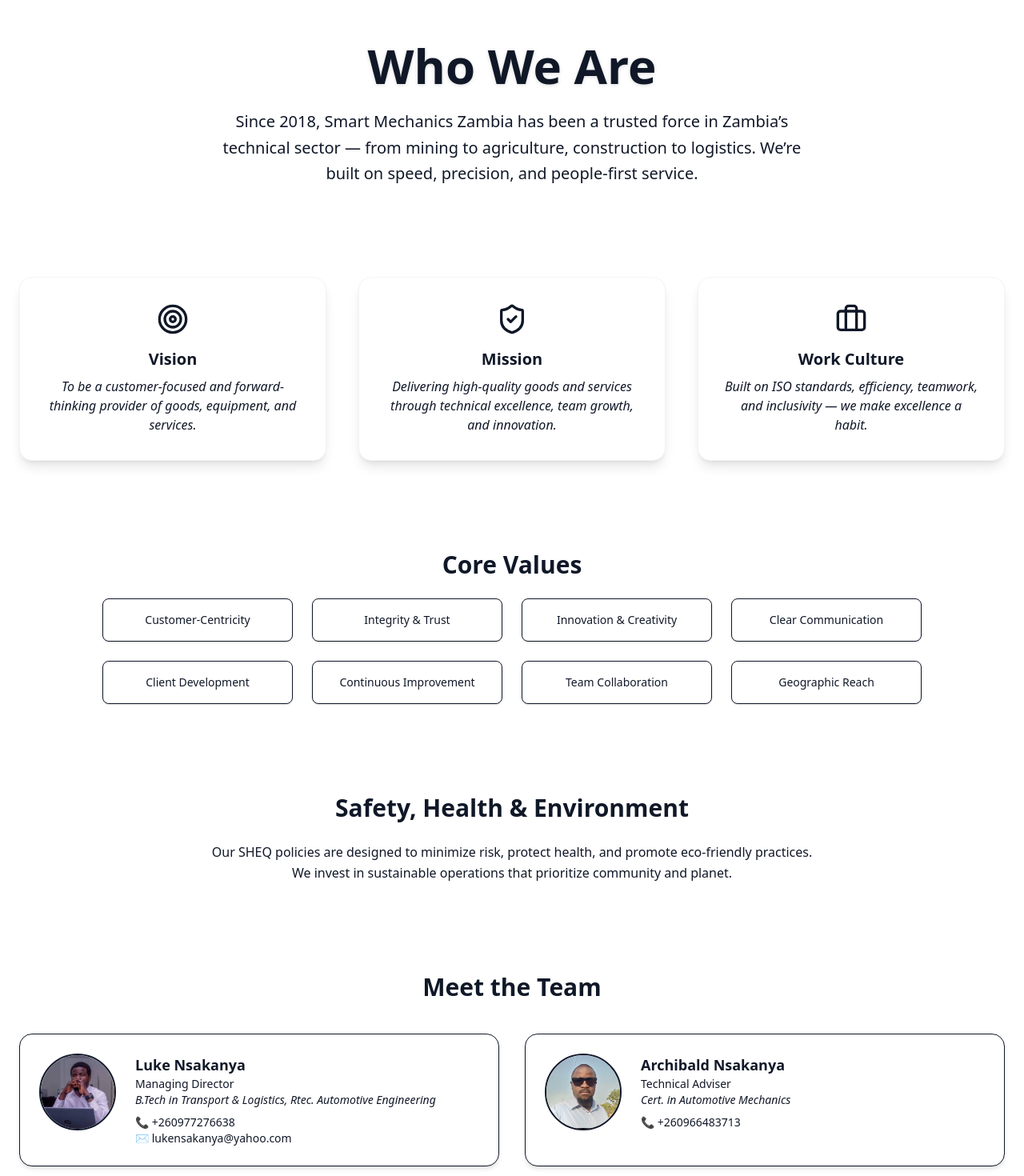
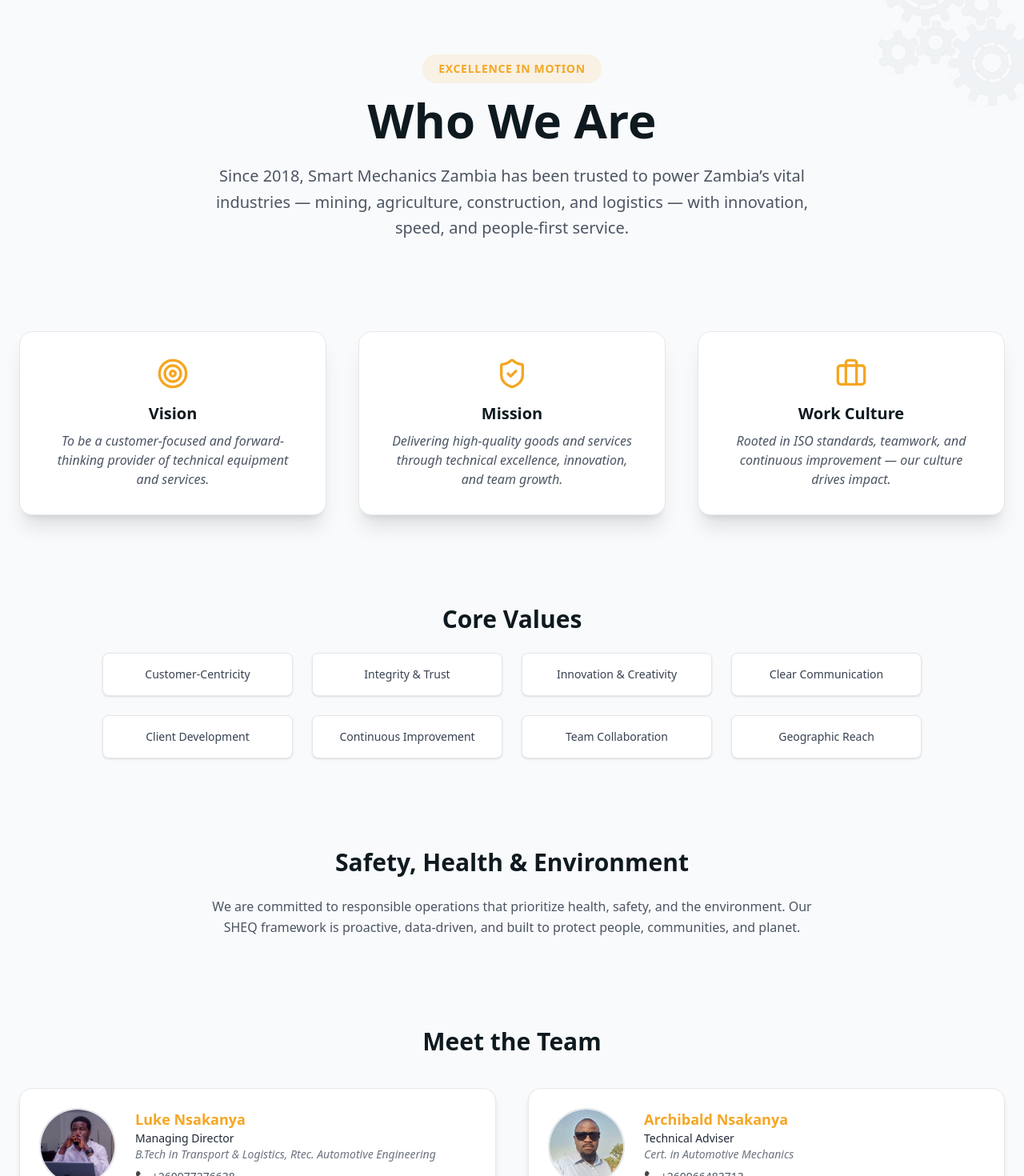
Before and after one commit to temwani-msiska/smart-mechanics, a Next.js app: page /about in a window 1280 px wide. Shown: the part 80-1550 px from the top of the page at 80% size. Built offline with nearby package versions, Linux system fonts and the light colour scheme.

Commit message:
Update About Page

```diff
--- a/src/app/about/page.tsx
+++ b/src/app/about/page.tsx
@@ -2,6 +2,8 @@
 
 import { motion } from "framer-motion";
 import { Briefcase, Target, ShieldCheck } from "lucide-react";
+import Lottie from "lottie-react";
+import gearAnimation from "../../animations/gear.json";
 
 const fadeUp = {
   hidden: { opacity: 0, y: 40 },
@@ -10,7 +12,13 @@
 
 export default function AboutPage() {
   return (
-    <div className="max-w-7xl mx-auto px-6 py-20 space-y-28">
+    <div className="relative bg-[#F9FAFB] text-[#0E1A1F] overflow-hidden">
+      {/* Floating Gear Animation */}
+      <div className="absolute -top-16 -right-16 w-80 opacity-10 z-0 pointer-events-none select-none">
+        <Lottie animationData={gearAnimation} loop />
+      </div>
+
+      <div className="relative z-10 max-w-7xl mx-auto px-6 py-24 space-y-28">
         {/* Header */}
         <motion.section
           className="text-center"
@@ -19,20 +27,22 @@
           animate="show"
           transition={{ duration: 0.6 }}
         >
-        <h1 className="text-5xl md:text-6xl font-extrabold text-primary drop-shadow-sm mb-6">
+          <div className="inline-flex items-center justify-center bg-[#F5A623]/10 text-[#F5A623] px-5 py-2 rounded-full mb-4 text-sm font-semibold uppercase tracking-wider">
+            Excellence In Motion
+          </div>
+          <h1 className="text-5xl md:text-6xl font-extrabold text-[#0E1A1F] mb-6">
             Who We Are
           </h1>
-        <p className="text-gearGray text-lg md:text-xl max-w-3xl mx-auto leading-relaxed">
-          Since 2018, Smart Mechanics Zambia has been a trusted force in
-          Zambia’s technical sector — from mining to agriculture, construction
-          to logistics. We’re built on speed, precision, and people-first
-          service.
+          <p className="text-lg md:text-xl text-[#4B5563] max-w-3xl mx-auto leading-relaxed">
+            Since 2018, Smart Mechanics Zambia has been trusted to power Zambia’s vital
+            industries — mining, agriculture, construction, and logistics — with innovation,
+            speed, and people-first service.
           </p>
         </motion.section>
 
         {/* Vision, Mission, Culture */}
         <motion.section
-        className="grid md:grid-cols-3 gap-10 text-center"
+          className="grid md:grid-cols-3 gap-10"
           initial="hidden"
           whileInView="show"
           viewport={{ once: true }}
@@ -42,43 +52,41 @@
             {
               title: "Vision",
               icon: Target,
-            desc: "To be a customer-focused and forward-thinking provider of goods, equipment, and services.",
+              desc: "To be a customer-focused and forward-thinking provider of technical equipment and services.",
             },
             {
               title: "Mission",
               icon: ShieldCheck,
-            desc: "Delivering high-quality goods and services through technical excellence, team growth, and innovation.",
+              desc: "Delivering high-quality goods and services through technical excellence, innovation, and team growth.",
             },
             {
               title: "Work Culture",
               icon: Briefcase,
-            desc: "Built on ISO standards, efficiency, teamwork, and inclusivity — we make excellence a habit.",
+              desc: "Rooted in ISO standards, teamwork, and continuous improvement — our culture drives impact.",
             },
           ].map(({ title, icon: Icon, desc }) => (
             <motion.div
               key={title}
               variants={fadeUp}
-            className="bg-white p-8 rounded-2xl shadow-lg border border-gray-100 hover:shadow-xl transition"
+              whileHover={{ scale: 1.04 }}
+              className="bg-white p-8 rounded-2xl shadow-xl border border-gray-200 transition-transform duration-300 text-center"
             >
-            <Icon className="mx-auto h-10 w-10 text-primary mb-4" />
-            <h3 className="text-xl font-bold text-darkBg mb-2">{title}</h3>
-            <p className="text-textGray italic">{desc}</p>
+              <Icon className="mx-auto h-10 w-10 text-[#F5A623] mb-4" />
+              <h3 className="text-xl font-bold mb-2">{title}</h3>
+              <p className="text-[#4B5563] italic">{desc}</p>
             </motion.div>
           ))}
         </motion.section>
 
         {/* Values */}
         <motion.section
-        variants={fadeUp}
           initial="hidden"
           whileInView="show"
           viewport={{ once: true }}
-        transition={{ duration: 0.5 }}
+          transition={{ duration: 0.6 }}
         >
-        <h2 className="text-3xl font-bold text-center text-darkBg mb-6">
-          Core Values
-        </h2>
-        <ul className="grid grid-cols-2 md:grid-cols-4 gap-6 text-center text-gearGray text-sm max-w-5xl mx-auto">
+          <h2 className="text-3xl font-bold text-center mb-6">Core Values</h2>
+          <div className="grid grid-cols-2 md:grid-cols-4 gap-6 max-w-5xl mx-auto">
             {[
               "Customer-Centricity",
               "Integrity & Trust",
@@ -88,32 +96,31 @@
               "Continuous Improvement",
               "Team Collaboration",
               "Geographic Reach",
-          ].map((val) => (
-            <li
-              key={val}
-              className="bg-white py-4 px-2 rounded-lg shadow-sm hover:shadow-md transition border"
+            ].map((val, idx) => (
+              <motion.div
+                key={idx}
+                variants={fadeUp}
+                className="bg-white py-4 px-3 text-center text-sm text-[#374151] rounded-lg shadow-sm hover:shadow-md transition border border-gray-200"
               >
                 {val}
-            </li>
+              </motion.div>
             ))}
-        </ul>
+          </div>
         </motion.section>
 
-      {/* SHEQ */}
+        {/* SHEQ Section */}
         <motion.section
-        variants={fadeUp}
           initial="hidden"
           whileInView="show"
           viewport={{ once: true }}
-        transition={{ duration: 0.5 }}
+          transition={{ duration: 0.6 }}
+          className="text-center max-w-3xl mx-auto"
         >
-        <h2 className="text-3xl font-bold text-center text-darkBg mb-6">
-          Safety, Health & Environment
-        </h2>
-        <p className="text-center text-gearGray max-w-3xl mx-auto leading-relaxed">
-          Our SHEQ policies are designed to minimize risk, protect health, and
-          promote eco-friendly practices. We invest in sustainable operations
-          that prioritize community and planet.
+          <h2 className="text-3xl font-bold mb-6">Safety, Health & Environment</h2>
+          <p className="text-[#4B5563] leading-relaxed">
+            We are committed to responsible operations that prioritize health, safety,
+            and the environment. Our SHEQ framework is proactive, data-driven,
+            and built to protect people, communities, and planet.
           </p>
         </motion.section>
 
@@ -124,10 +131,8 @@
           viewport={{ once: true }}
           transition={{ staggerChildren: 0.15 }}
         >
-        <h2 className="text-3xl font-bold text-center text-darkBg mb-10">
-          Meet the Team
-        </h2>
-        <div className="grid md:grid-cols-2 gap-8">
+          <h2 className="text-3xl font-bold text-center mb-10">Meet the Team</h2>
+          <div className="grid md:grid-cols-2 gap-10">
             {[
               {
                 name: "Luke Nsakanya",
@@ -169,34 +174,31 @@
               <motion.div
                 key={member.name}
                 variants={fadeUp}
-              className="flex gap-6 items-start bg-white p-6 rounded-2xl border shadow-md hover:shadow-lg transition"
+                className="flex gap-6 items-start bg-white p-6 rounded-2xl border border-gray-200 shadow-md hover:shadow-lg transition"
               >
                 <img
                   src={member.image}
                   alt={member.name}
-                className="w-24 h-24 object-cover rounded-full border-2 border-textGray"
+                  className="w-24 h-24 object-cover rounded-full border-2 border-[#E5E7EB]"
                 />
                 <div>
-                <h3 className="text-lg font-bold text-primary">{member.name}</h3>
-                <p className="text-sm text-darkBg">{member.role}</p>
-                <p className="text-sm italic text-textGray mb-2">
+                  <h3 className="text-lg font-bold text-[#F5A623]">{member.name}</h3>
+                  <p className="text-sm font-medium text-[#1F2937]">{member.role}</p>
+                  <p className="text-sm italic text-[#6B7280] mb-2">
                     {member.qualification}
                   </p>
                   {member.phone && (
-                  <p className="text-sm text-gearGray">
+                    <p className="text-sm text-[#4B5563]">
                       📞{" "}
-                    <a href={`tel:${member.phone}`} className="hover:text-primary">
+                      <a href={`tel:${member.phone}`} className="hover:text-[#F5A623]">
                         {member.phone}
                       </a>
                     </p>
                   )}
                   {member.email && (
-                  <p className="text-sm text-gearGray">
+                    <p className="text-sm text-[#4B5563]">
                       ✉️{" "}
-                    <a
-                      href={`mailto:${member.email}`}
-                      className="hover:text-primary"
-                    >
+                      <a href={`mailto:${member.email}`} className="hover:text-[#F5A623]">
                         {member.email}
                       </a>
                     </p>
@@ -207,5 +209,6 @@
           </div>
         </motion.section>
       </div>
+    </div>
   );
 }
```
Lines whose indentation alone changed are shown as unchanged.
